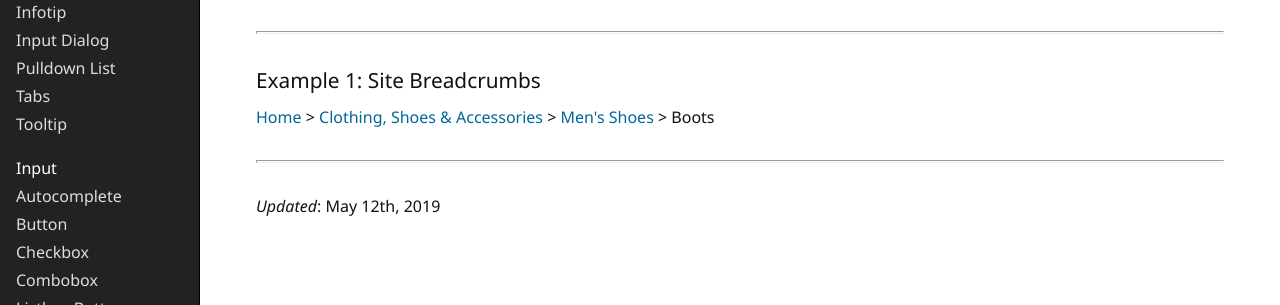
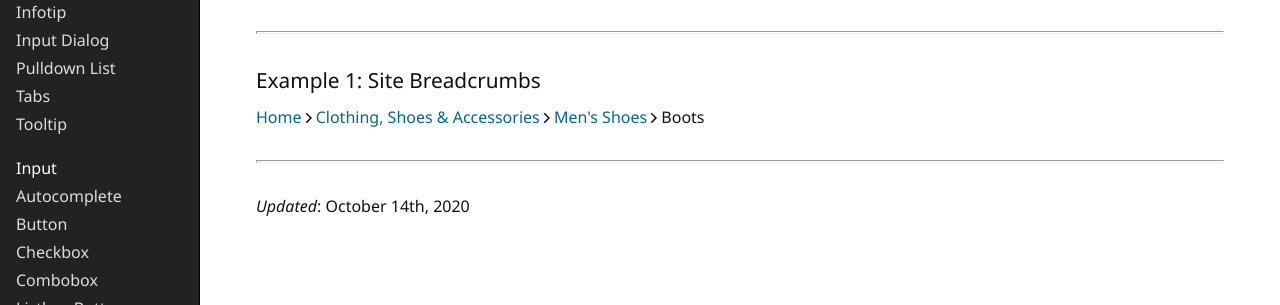
Before and after one commit to eBay/mindpatterns, a Jekyll site: the page built from _navigation/breadcrumbs/index.html, in a window 1280 px wide. Shown: the part 240-545 px from the top of the page. Built offline with Jekyll 4.4.1, drawn with Linux system fonts in a browser that asks for light colours.

Commit message:
Breadcrumbs: replaced CSS generated content with inline SVG

```diff
--- a/_navigation/breadcrumbs/index.html
+++ b/_navigation/breadcrumbs/index.html
@@ -2,6 +2,14 @@
 layout: page
 title: Breadcrumbs
 ---
+
+<div hidden>
+    <svg>
+        <symbol viewBox="0 0 14 14" id="icon-breadcrumb">
+            <path d="M1.005 14a1 1 0 01-.71-1.71l5.296-5.288L.296 1.714A1.004 1.004 0 011.714.294L7.71 6.292a1 1 0 010 1.41L1.714 13.7a.999.999 0 01-.709.3z"></path>
+        </symbol>
+    </svg>
+</div>
 
 <h1 class="post-title">{{ page.title }}</h1>
 
@@ -19,19 +27,28 @@ title: Breadcrumbs
     <ol>
         <li>
             <a href="http://www.ebay.com">Home</a>
+            <svg focusable="false" height="10" width="10">
+                <use xlink:href="#icon-breadcrumb"></use>
+            </svg>
         </li>
         <li>
             <a href="http://www.ebay.com">Clothing, Shoes &amp; Accessories</a>
+            <svg focusable="false" height="10" width="10">
+                <use xlink:href="#icon-breadcrumb"></use>
+            </svg>
         </li>
         <li>
             <a href="http://www.ebay.com">Men's Shoes</a>
+            <svg focusable="false" height="10" width="10">
+                <use xlink:href="#icon-breadcrumb"></use>
+            </svg>
         </li>
         <li>
-            <a aria-current="page">Boots</a>
+            <a aria-current="location">Boots</a>
         </li>
     </ol>
 </nav>
 
 <hr />
 
-<p><i>Updated</i>: May 12th, 2019</p>
+<p><i>Updated</i>: October 14th, 2020</p>
--- a/_sass/_breadcrumbs.scss
+++ b/_sass/_breadcrumbs.scss
@@ -1,24 +1,14 @@
-.breadcrumbs h3:after {
-    content: ': ';
-}
 .breadcrumbs ol {
-    display: inline;
+    display: flex;
     list-style-type: none;
     margin: 0;
     padding: 0;
 }
-.breadcrumbs li {
-    display: inline;
-}
-.breadcrumbs li:after {
-    content: '>';
-}
-.breadcrumbs li:last-child::after {
-    content: '';
-}
+
 .breadcrumbs li a {
     text-decoration: none;
 }
+
 .breadcrumbs li a:hover,
 .breadcrumbs li a:focus {
     text-decoration: underline;
--- a/index.html
+++ b/index.html
@@ -34,4 +34,4 @@ layout: page
 
 <hr />
 
-<p><i>Updated</i>: October 9th, 2020</p>
+<p><i>Updated</i>: October 14th, 2020 (breadcrumbs)</p>
```
